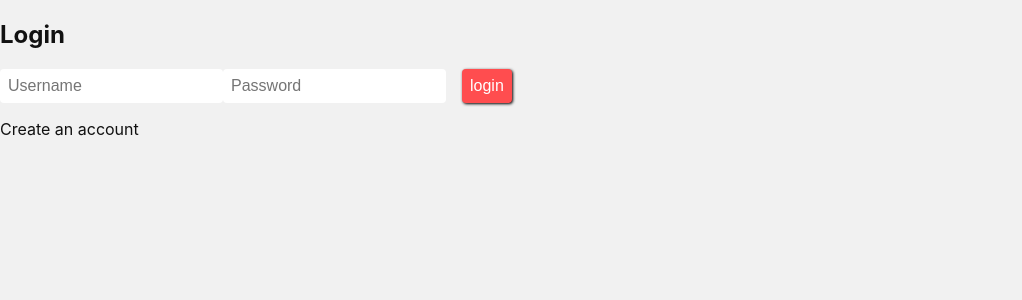
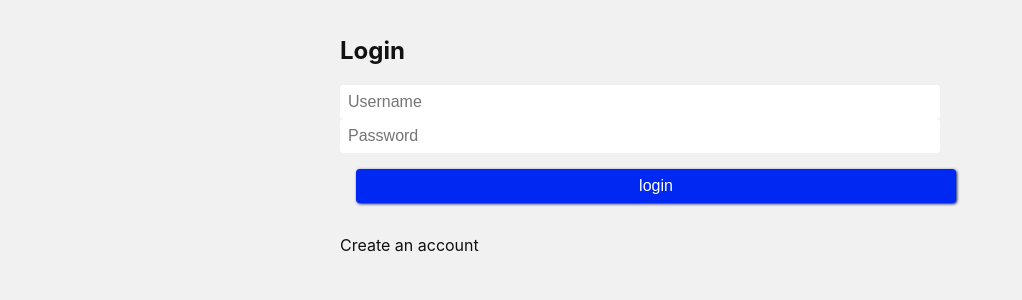
Before and after one commit to King-Code-938/React-Crash, a React (Create React App) app: page / in a window 1280 px wide. Shown: the top 300 px of the page, without its empty margins (0-1022 px from the left). Built offline with nearby package versions, Linux system fonts and the light colour scheme; no server answers.

Commit message:
SEO optimization

```diff
--- a/public/index.html
+++ b/public/index.html
@@ -3,28 +3,19 @@
   <head>
     <meta charset="utf-8" />
     <link rel="icon" href="%PUBLIC_URL%/favicon.ico" />
-    <meta name="viewport" content="width=device-width, initial-scale=1" />
     <meta name="theme-color" content="#000000" />
-    <meta
-      name="description"
-      content="Web site created using create-react-app"
-    />
+    <meta name="description" content="A fullstack task tracker app built with React, Express, and MongoDB." />
+    <meta name="keywords" content="React, Todo, Fullstack, MongoDB, Express, Vite, Task" />
+    <meta name="author" content="Tech_Liege" />
+    <meta name="viewport" content="width=device-width, initial-scale=1.0" />
+
     <link rel="apple-touch-icon" href="%PUBLIC_URL%/logo192.png" />
     <!--
       manifest.json provides metadata used when your web app is installed on a
       user's mobile device or desktop. See https://developers.google.com/web/fundamentals/web-app-manifest/
-    -->
+      -->
     <link rel="manifest" href="%PUBLIC_URL%/manifest.json" />
-    <!--
-      Notice the use of %PUBLIC_URL% in the tags above.
-      It will be replaced with the URL of the `public` folder during the build.
-      Only files inside the `public` folder can be referenced from the HTML.
-
-      Unlike "/favicon.ico" or "favicon.ico", "%PUBLIC_URL%/favicon.ico" will
-      work correctly both with client-side routing and a non-root public URL.
-      Learn how to configure a non-root public URL by running `npm run build`.
-    -->
-    <title>React App</title>
+    <title>React Crash - Task Tracker</title>
   </head>
   <body>
     <noscript>You need to enable JavaScript to run this app.</noscript>
--- a/src/App.css
+++ b/src/App.css
@@ -39,7 +39,32 @@
 
 body {
   transition: background 0.3s ease;
+  max-width: 600px;
+  margin: auto;
+  padding: 1rem;
 }
+
+button {
+  margin: 1rem;
+  cursor: pointer;
+  background: #0028f3;
+  color: white;
+  box-shadow: #001061 1px 1px 3px;
+}
+
+input, button {
+  padding: 0.5rem;
+  font-size: 1rem;
+  border: none;
+  border-radius: 4px;
+  transition: 0.3s ease;
+}
+
+input, button {
+  width: 100%;
+  box-sizing: border-box;
+}
+
 
 body.dark {
   background: #121212;
--- a/src/index.js
+++ b/src/index.js
@@ -3,6 +3,7 @@ import ReactDOM from 'react-dom/client';
 import './index.css';
 import App from './App';
 import reportWebVitals from './reportWebVitals';
+import { register } from './serviceWorker';
 
 const root = ReactDOM.createRoot(document.getElementById('root'));
 root.render(
@@ -15,3 +16,4 @@ root.render(
 // to log results (for example: reportWebVitals(console.log))
 // or send to an analytics endpoint. Learn more: https://bit.ly/CRA-vitals
 reportWebVitals();
+register();
--- /dev/null
+++ b/src/serviceWorker.js
@@ -0,0 +1,11 @@
+// CRA-compatible service worker registration
+export function register() {
+  if ('serviceWorker' in navigator) {
+    window.addEventListener('load', () => {
+      navigator.serviceWorker
+        .register('/service-worker.js')
+        .then(reg => console.log('✅ ServiceWorker registered:', reg.scope))
+        .catch(err => console.error('❌ ServiceWorker registration failed:', err));
+    });
+  }
+}
--- a/src/styles.css
+++ b/src/styles.css
@@ -42,22 +42,6 @@
   content: ")";
 }
 
-button {
-  margin-left: 1rem;
-  cursor: pointer;
-  background: #ff4d4f;
-  color: white;
-  box-shadow: #000000 1px 1px 3px;
-}
-
-input, button {
-  padding: 0.5rem;
-  font-size: 1rem;
-  border: none;
-  border-radius: 4px;
-  transition: 0.3s ease;
-}
-
 .done span {
   text-decoration: line-through;
   color: #999;
```
Also changed, not shown: public/manifest.json.
